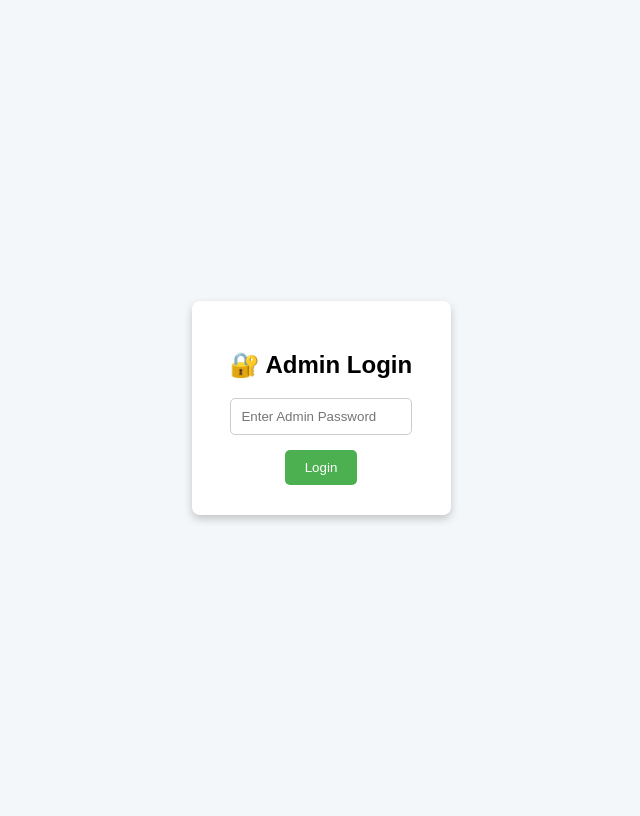
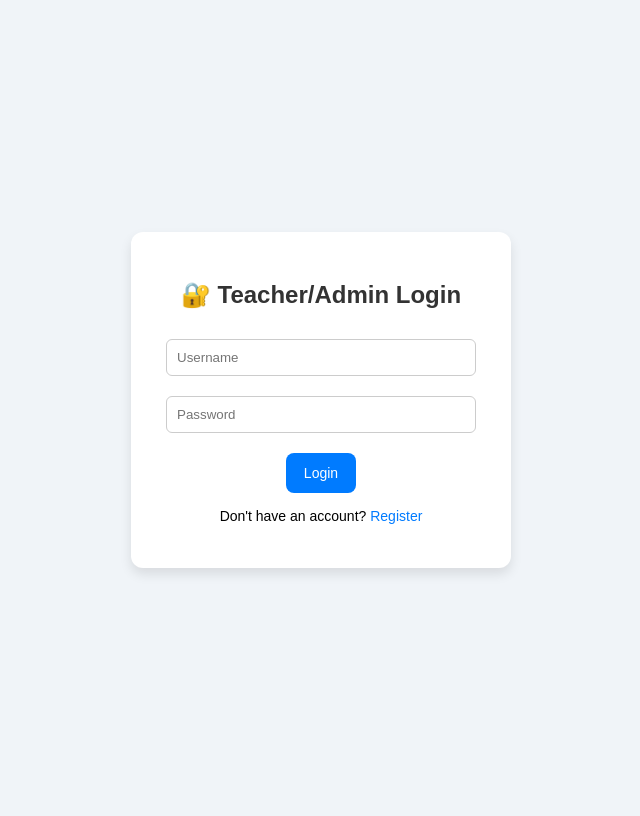
Before and after one commit to Ak23b/vision-based-attendance-system, a Flask app: page /login in a window 1280 px wide. Shown: the whole page, without its empty margins (319-959 px from the left). After the commit the page ends 574 px from the top, so only its background shows below. Run offline with Flask 3, Linux system fonts and the light colour scheme.

Commit message:
Modified login page to handle creation of admin accounts

```diff
--- a/templates/login.html
+++ b/templates/login.html
@@ -2,58 +2,81 @@
 <html lang="en">
 <head>
   <meta charset="UTF-8">
-  <title>Admin Login</title>
+  <title>Teacher/Admin Login</title>
   <style>
     body {
       font-family: Arial, sans-serif;
-      background: #f4f7f9;
+      background: #f0f4f8;
       display: flex;
       justify-content: center;
       align-items: center;
       height: 100vh;
+      margin: 0;
     }
-    .login-box {
+    .container {
       background: white;
       padding: 30px;
-      border-radius: 8px;
-      box-shadow: 0px 4px 8px rgba(0,0,0,0.2);
+      border-radius: 12px;
+      box-shadow: 0 6px 12px rgba(0,0,0,0.1);
+      width: 320px;
       text-align: center;
     }
+    h2 {
+      margin-bottom: 20px;
+      color: #333;
+    }
     input {
-      display: block;
-      margin: 15px auto;
+      width: 90%;
       padding: 10px;
-      width: 80%;
+      margin: 10px 0;
       border: 1px solid #ccc;
-      border-radius: 5px;
+      border-radius: 6px;
     }
     button {
-      padding: 10px 20px;
-      background: #4CAF50;
+      background: #007bff;
       color: white;
       border: none;
-      border-radius: 5px;
+      padding: 12px 18px;
+      border-radius: 8px;
       cursor: pointer;
+      font-size: 14px;
+      margin-top: 10px;
     }
     button:hover {
-      background: #45a049;
+      background: #0056b3;
     }
     .error {
       color: red;
       font-size: 14px;
+      margin-top: 10px;
+    }
+    .link {
+      margin-top: 15px;
+      font-size: 14px;
+    }
+    .link a {
+      text-decoration: none;
+      color: #007bff;
+    }
+    .link a:hover {
+      text-decoration: underline;
     }
   </style>
 </head>
 <body>
-  <div class="login-box">
-    <h2>🔐 Admin Login</h2>
+  <div class="container">
+    <h2>🔐 Teacher/Admin Login</h2>
+    <form method="POST">
+      <input type="text" name="username" placeholder="Username" required><br>
+      <input type="password" name="password" placeholder="Password" required><br>
+      <button type="submit">Login</button>
+    </form>
     {% if error %}
       <p class="error">{{ error }}</p>
     {% endif %}
-    <form method="POST">
-      <input type="password" name="password" placeholder="Enter Admin Password" required>
-      <button type="submit">Login</button>
-    </form>
+    <div class="link">
+      <p>Don't have an account? <a href="{{ url_for('register') }}">Register</a></p>
+    </div>
   </div>
 </body>
 </html>
```
